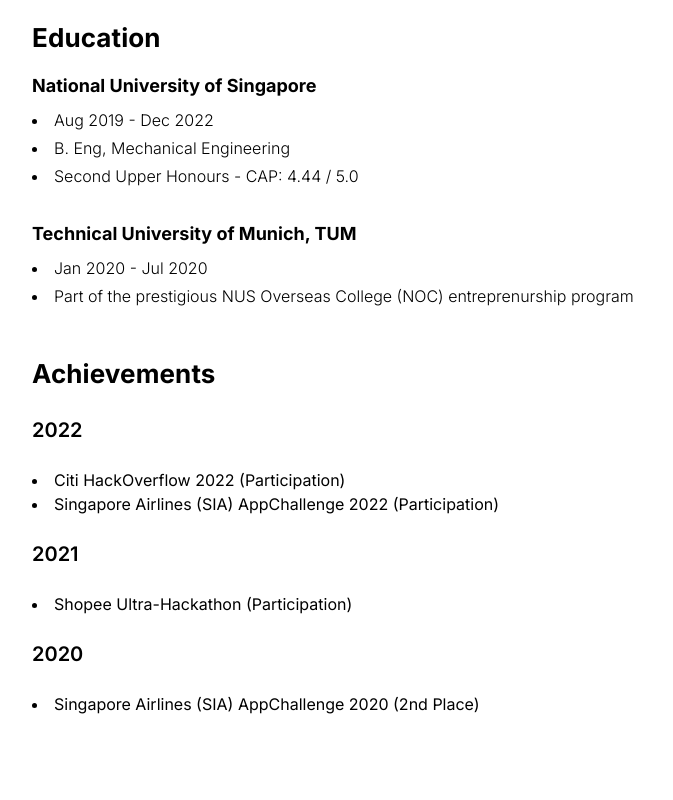
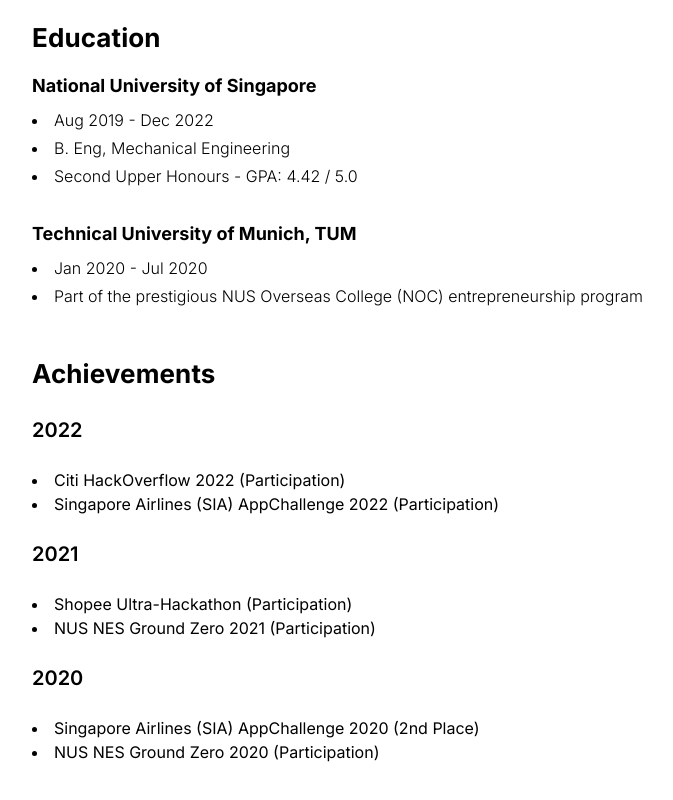
Before and after one commit to ngwenbin/portfoliov2, a Next.js app: page /resume in a window 1280 px wide. Shown: the part 1345-2145 px from the top of the page, without its empty margins (240-913 px from the left). Built offline with nearby package versions, Linux system fonts and the light colour scheme.

Commit message:
chore: updated content

```diff
--- a/pages/resume.tsx
+++ b/pages/resume.tsx
@@ -74,11 +74,17 @@
   },
   {
     year: 2021,
-    achievements: ["Shopee Ultra-Hackathon (Participation)"],
+    achievements: [
+      "Shopee Ultra-Hackathon (Participation)",
+      "NUS NES Ground Zero 2021 (Participation)",
+    ],
   },
   {
     year: 2020,
-    achievements: ["Singapore Airlines (SIA) AppChallenge 2020 (2nd Place)"],
+    achievements: [
+      "Singapore Airlines (SIA) AppChallenge 2020 (2nd Place)",
+      "NUS NES Ground Zero 2020 (Participation)",
+    ],
   },
 ];
 
@@ -170,7 +176,7 @@
             <ol className="list-disc list-inside space-y-1">
               <li>Aug 2019 - Dec 2022</li>
               <li>B. Eng, Mechanical Engineering</li>
-              <li>Second Upper Honours - CAP: 4.44 / 5.0</li>
+              <li>Second Upper Honours - GPA: 4.42 / 5.0</li>
             </ol>
           </li>
           <li className="flex flex-col items-start space-y-2 font-light">
@@ -181,7 +187,7 @@
               <li>Jan 2020 - Jul 2020</li>
               <li>
                 Part of the prestigious NUS Overseas College (NOC)
-                entreprenurship program
+                entrepreneurship program
               </li>
             </ol>
           </li>
```
Also changed, not shown: 1 other file (tests, documents, lock files or other folders).
